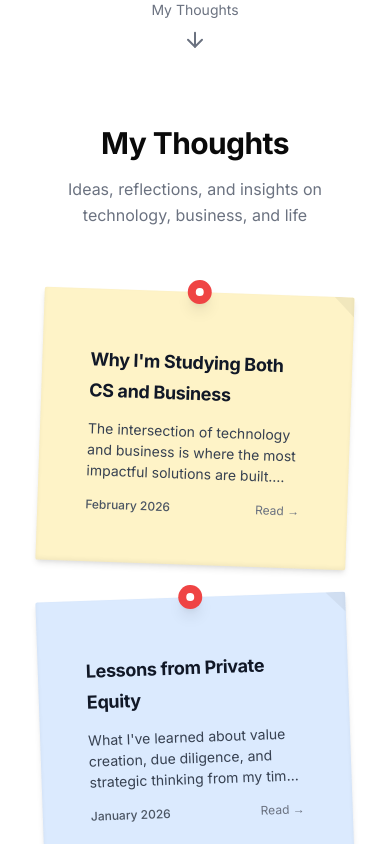
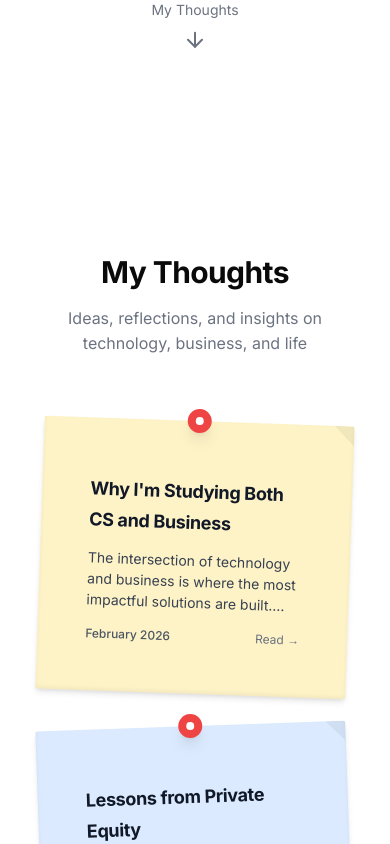
Before and after one commit to riokuchlyan/PortfolioWebsite, a Next.js app: page / in a window 390 px wide. Shown: the part 820-1664 px from the top of the page. Built offline with nearby package versions, Linux system fonts and the light colour scheme.

Commit message:
Adjust blog section margin on homepage for improved layout consistency

```diff
--- a/src/app/page.tsx
+++ b/src/app/page.tsx
@@ -213,7 +213,7 @@
             </div>
 
             {/* Blog Section */}
-            <div className="max-w-5xl mx-auto pb-20 mt-10 lg:mt-0">
+            <div className="max-w-5xl mx-auto pb-20 mt-[20vh] lg:mt-0">
               <h2 className="text-3xl font-bold text-foreground mb-4 text-center">{blogData.title}</h2>
               <p className="text-muted text-center mb-16">{blogData.description}</p>
 
```
